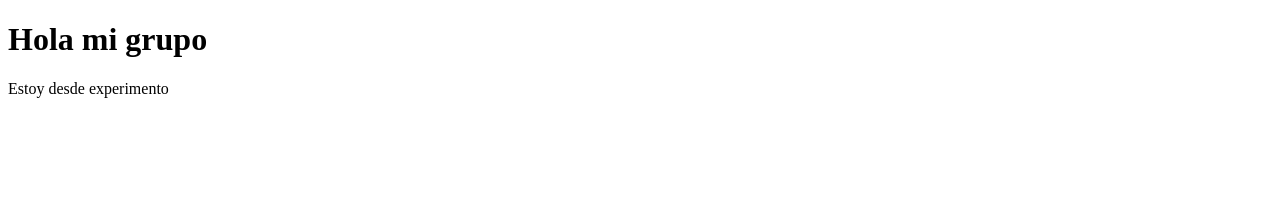
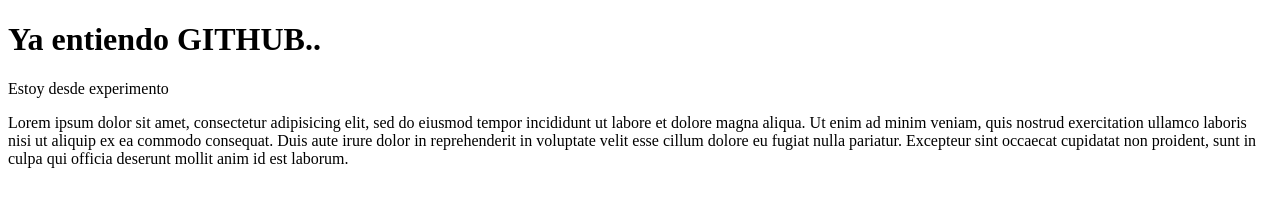
Before and after one commit to bga4133/Laboratorio-1, a plain HTML site: page index.html in a window 1280 px wide. Drawn offline with Linux system fonts and the light colour scheme.

Commit message:
Actulizando desde experimento 2

```diff
--- a/index.html
+++ b/index.html
@@ -5,7 +5,8 @@
     <title>Hola chicos</title>
   </head>
   <body>
-    <h1>Hola mi grupo</h1>
+    <h1>Ya entiendo GITHUB..</h1>
     <p>Estoy desde experimento</p>
+    <p>Lorem ipsum dolor sit amet, consectetur adipisicing elit, sed do eiusmod tempor incididunt ut labore et dolore magna aliqua. Ut enim ad minim veniam, quis nostrud exercitation ullamco laboris nisi ut aliquip ex ea commodo consequat. Duis aute irure dolor in reprehenderit in voluptate velit esse cillum dolore eu fugiat nulla pariatur. Excepteur sint occaecat cupidatat non proident, sunt in culpa qui officia deserunt mollit anim id est laborum.</p>
   </body>
 </html>
```
